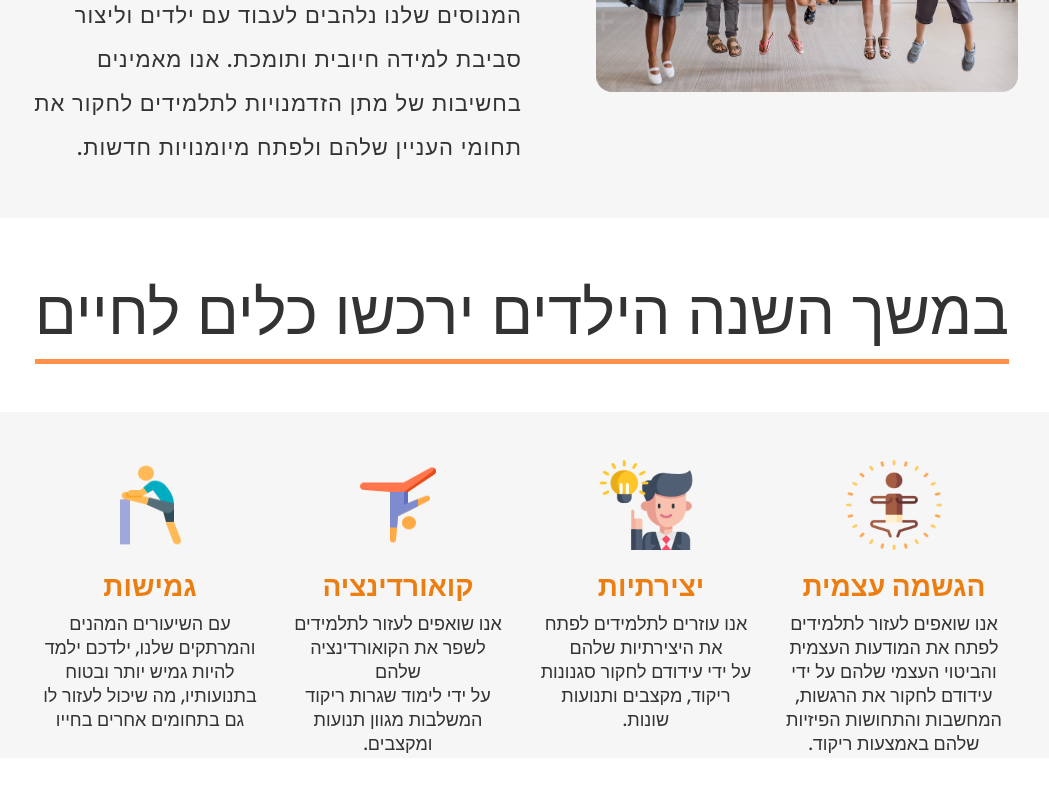
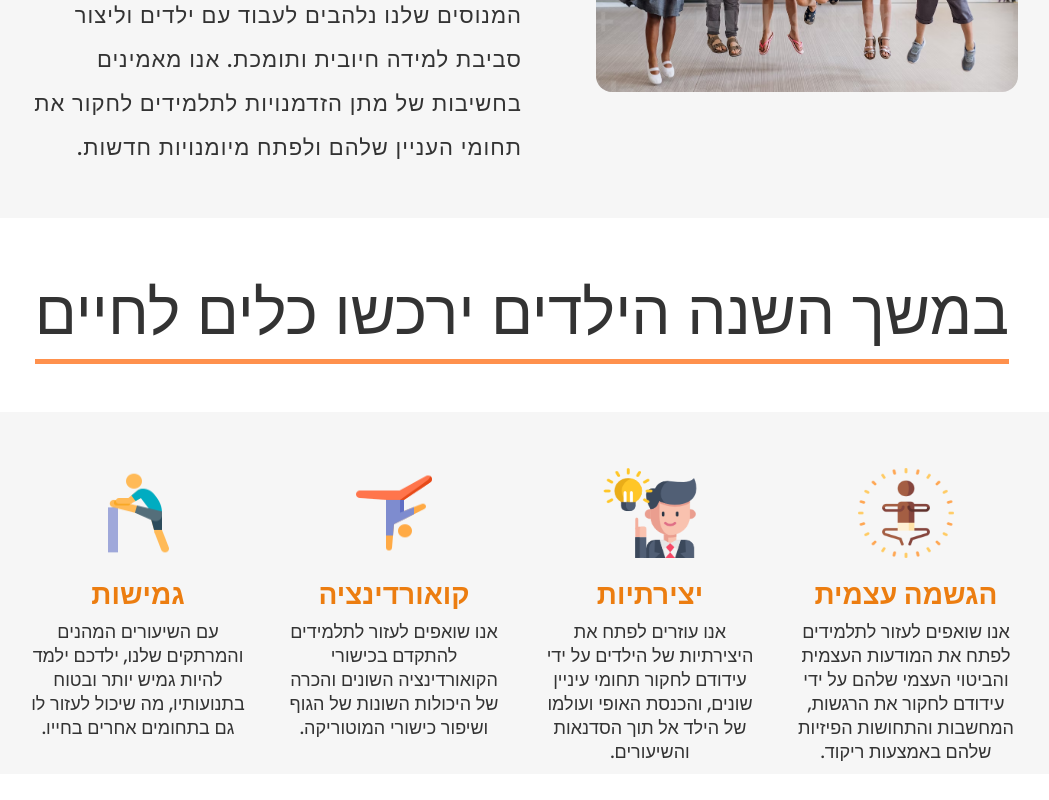
Before and after one commit to amitshuu/kidsinmotion, a React (Create React App) app: page / in a window 1280 px wide. Shown: the part 1150-1950 px from the top of the page, without its empty margins (118-1167 px from the left). Built offline with nearby package versions, Linux system fonts and the light colour scheme; the HTML template or start-up script is replaced by a standard one.

Commit message:
Code refactor

```diff
--- a/src/App.tsx
+++ b/src/App.tsx
@@ -1,6 +1,6 @@
 import React from 'react';
 import AboutUs from './components/AboutUs';
-import AboutUs2 from './components/AboutUs2';
+import LifeSkills from './components/LifeSkills';
 import Hero from './components/Hero';
 import Navbar from './components/Navbar';
 
@@ -10,7 +10,7 @@ const App = () => {
       <Navbar />
       <Hero />
       <AboutUs />
-      <AboutUs2 />
+      <LifeSkills />
     </div>
   );
 };
--- a/src/components/AboutUs.tsx
+++ b/src/components/AboutUs.tsx
@@ -2,7 +2,7 @@ import React from 'react';
 import styled from 'styled-components';
 import AboutUsPhoto from '../assets/dummy.png';
 import DummyIcon from '../assets/dummy_icon.png';
-import AboutUs2 from './AboutUs2';
+import AboutUs2 from './LifeSkills';
 
 const AboutUs = () => {
   return (
--- a/src/components/AboutUs2.tsx
+++ /dev/null
@@ -1,114 +0,0 @@
-import React from 'react';
-import styled from 'styled-components';
-import flex from '../assets/flexabilty.png';
-import cordination from '../assets/cordination.png';
-import creativity from '../assets/creativity.png';
-import self from '../assets/self-relizations.png';
-
-const AboutUs2 = () => {
-  return (
-    <Wrapper>
-      <Title>במשך השנה הילדים ירכשו כלים לחיים</Title>
-      <Container>
-        <SkillsContainer>
-          <SkillDiv>
-            <SkillIcon src={flex} />
-            <SkillTitle>גמישות</SkillTitle>
-            <SkillDescription>
-              עם השיעורים המהנים והמרתקים שלנו, ילדכם ילמד להיות גמיש יותר ובטוח
-              בתנועותיו, מה שיכול לעזור לו גם בתחומים אחרים בחייו
-            </SkillDescription>
-          </SkillDiv>
-          <SkillDiv>
-            <SkillIcon src={cordination} />
-            <SkillTitle>קואורדינציה</SkillTitle>
-            <SkillDescription>
-              אנו שואפים לעזור לתלמידים לשפר את הקואורדינציה שלהם
-              <br /> על ידי לימוד שגרות ריקוד המשלבות מגוון תנועות ומקצבים.
-            </SkillDescription>
-          </SkillDiv>
-          <SkillDiv>
-            <SkillIcon src={creativity} />
-            <SkillTitle style={{ marginLeft: '10px' }}>יצירתיות</SkillTitle>
-            <SkillDescription>
-              אנו עוזרים לתלמידים לפתח את היצירתיות שלהם
-              <br /> על ידי עידודם לחקור סגנונות ריקוד, מקצבים ותנועות שונות.
-            </SkillDescription>
-          </SkillDiv>
-          <SkillDiv>
-            <SkillIcon src={self} />
-            <SkillTitle>הגשמה עצמית</SkillTitle>
-            <SkillDescription>
-              אנו שואפים לעזור לתלמידים לפתח את המודעות העצמית והביטוי העצמי
-              שלהם על ידי עידודם לחקור את הרגשות, המחשבות והתחושות הפיזיות שלהם
-              באמצעות ריקוד.
-            </SkillDescription>
-          </SkillDiv>
-        </SkillsContainer>
-      </Container>
-    </Wrapper>
-  );
-};
-
-export default AboutUs2;
-
-const Wrapper = styled.div`
-  text-align: center;
-`;
-const Title = styled.p`
-  display: inline-block;
-  font-size: 62px;
-  text-align: center;
-  margin-bottom: 3rem;
-  color: #333;
-  border-bottom: 5px solid var(--clr-orange-title);
-`;
-
-const Container = styled.div`
-  display: flex;
-  width: 100%;
-  padding: 3rem 5rem;
-  margin-bottom: 3rem;
-  background-color: #81808013;
-  align-items: center;
-  border-radius: 16px;
-`;
-
-const SkillsContainer = styled.div`
-  display: flex;
-  width: 100%;
-  align-items: center;
-  justify-content: space-between;
-  /* margin-bottom: 3rem; */
-`;
-const SkillDiv = styled.div`
-  display: flex;
-  flex-direction: column;
-  align-items: center;
-
-  height: 250px;
-  width: 50%;
-  padding: 0rem 1rem;
-  /* max-height: 280px; */
-  /* width: 0%; */
-`;
-const SkillIcon = styled.img`
-  width: 96px;
-  height: 90px;
-  margin-bottom: 16px;
-`;
-const SkillTitle = styled.p`
-  text-align: center;
-  font-weight: 600;
-  font-size: 28px;
-  color: #ec7d10;
-  margin-bottom: 4px;
-`;
-
-const SkillDescription = styled.p`
-  direction: rtl;
-  color: #333;
-  font-size: 18px;
-  font-weight: 500;
-  line-height: 1.33;
-`;
--- /dev/null
+++ b/src/components/LifeSkills.tsx
@@ -0,0 +1,86 @@
+import React from 'react';
+import styled from 'styled-components';
+import { life_skills } from '../utils/lifeSkills';
+import { SkillType } from '../utils/types';
+
+const LifeSkills = () => {
+  return (
+    <Wrapper>
+      <Title>במשך השנה הילדים ירכשו כלים לחיים</Title>
+      <Container>
+        <SkillsContainer>
+          {life_skills.map((skill: SkillType) => {
+            return (
+              <SkillDiv>
+                <SkillIcon src={skill.skillIcon} />
+                <SkillTitle>{skill.skillTitle}</SkillTitle>
+                <SkillDescription>{skill.skillDesc}</SkillDescription>
+              </SkillDiv>
+            );
+          })}
+        </SkillsContainer>
+      </Container>
+    </Wrapper>
+  );
+};
+
+export default LifeSkills;
+
+const Wrapper = styled.div`
+  text-align: center;
+`;
+const Title = styled.p`
+  display: inline-block;
+  font-size: 62px;
+  text-align: center;
+  margin-bottom: 3rem;
+  color: #333;
+  border-bottom: 5px solid var(--clr-orange-title);
+`;
+
+const Container = styled.div`
+  display: flex;
+  width: 100%;
+  padding: 3.5rem 4rem;
+  margin-bottom: 3rem;
+  background-color: #81808013;
+  align-items: center;
+  border-radius: 16px;
+`;
+
+const SkillsContainer = styled.div`
+  display: flex;
+  width: 100%;
+  align-items: center;
+  justify-content: space-between;
+  /* margin-bottom: 3rem; */
+`;
+const SkillDiv = styled.div`
+  display: flex;
+  flex-direction: column;
+  align-items: center;
+
+  height: 250px;
+  width: 50%;
+  padding: 0rem 1rem;
+`;
+const SkillIcon = styled.img`
+  width: 96px;
+  height: 90px;
+  margin-bottom: 16px;
+`;
+const SkillTitle = styled.p`
+  text-align: center;
+  font-weight: 600;
+  font-size: 28px;
+  color: #ec7d10;
+  margin-bottom: 4px;
+`;
+
+const SkillDescription = styled.p`
+  direction: rtl;
+  color: #333;
+  font-size: 18px;
+  font-weight: 500;
+  line-height: 1.33;
+`;
--- /dev/null
+++ b/src/utils/lifeSkills.ts
@@ -0,0 +1,30 @@
+import flex from '../assets/flexabilty.png';
+import cordination from '../assets/cordination.png';
+import creativity from '../assets/creativity.png';
+import self from '../assets/self-relizations.png';
+export const life_skills = [
+  {
+    skillIcon: flex,
+    skillTitle: 'גמישות',
+    skillDesc:
+      'עם השיעורים המהנים והמרתקים שלנו, ילדכם ילמד להיות גמיש יותר ובטוח בתנועותיו, מה שיכול לעזור לו גם בתחומים אחרים בחייו.',
+  },
+  {
+    skillIcon: cordination,
+    skillTitle: 'קואורדינציה',
+    skillDesc:
+      'אנו שואפים לעזור לתלמידים להתקדם בכישורי הקואורדינציה השונים והכרה של היכולות השונות של הגוף ושיפור כישורי המוטוריקה.',
+  },
+  {
+    skillIcon: creativity,
+    skillTitle: 'יצירתיות',
+    skillDesc:
+      'אנו עוזרים לפתח את היצירתיות של הילדים על ידי עידודם לחקור תחומי עיניין שונים, והכנסת האופי ועולמו של הילד אל תוך הסדנאות והשיעורים.',
+  },
+  {
+    skillIcon: self,
+    skillTitle: 'הגשמה עצמית',
+    skillDesc:
+      'אנו שואפים לעזור לתלמידים לפתח את המודעות העצמית והביטוי העצמי שלהם על ידי עידודם לחקור את הרגשות, המחשבות והתחושות הפיזיות שלהם באמצעות ריקוד.',
+  },
+];
--- /dev/null
+++ b/src/utils/types.ts
@@ -0,0 +1,7 @@
+import { JsxElement } from 'typescript';
+
+export type SkillType = {
+  skillTitle: string;
+  skillDesc: string;
+  skillIcon: string;
+};
```
